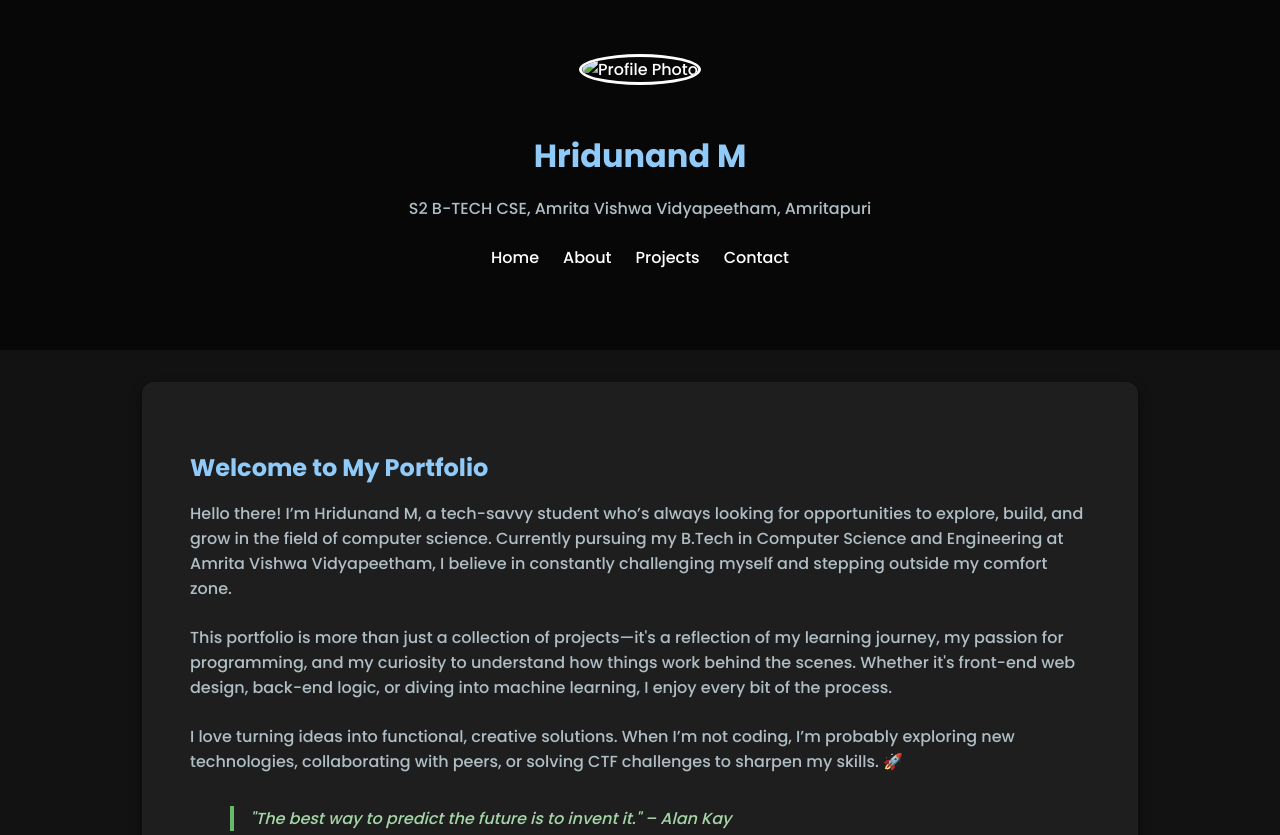
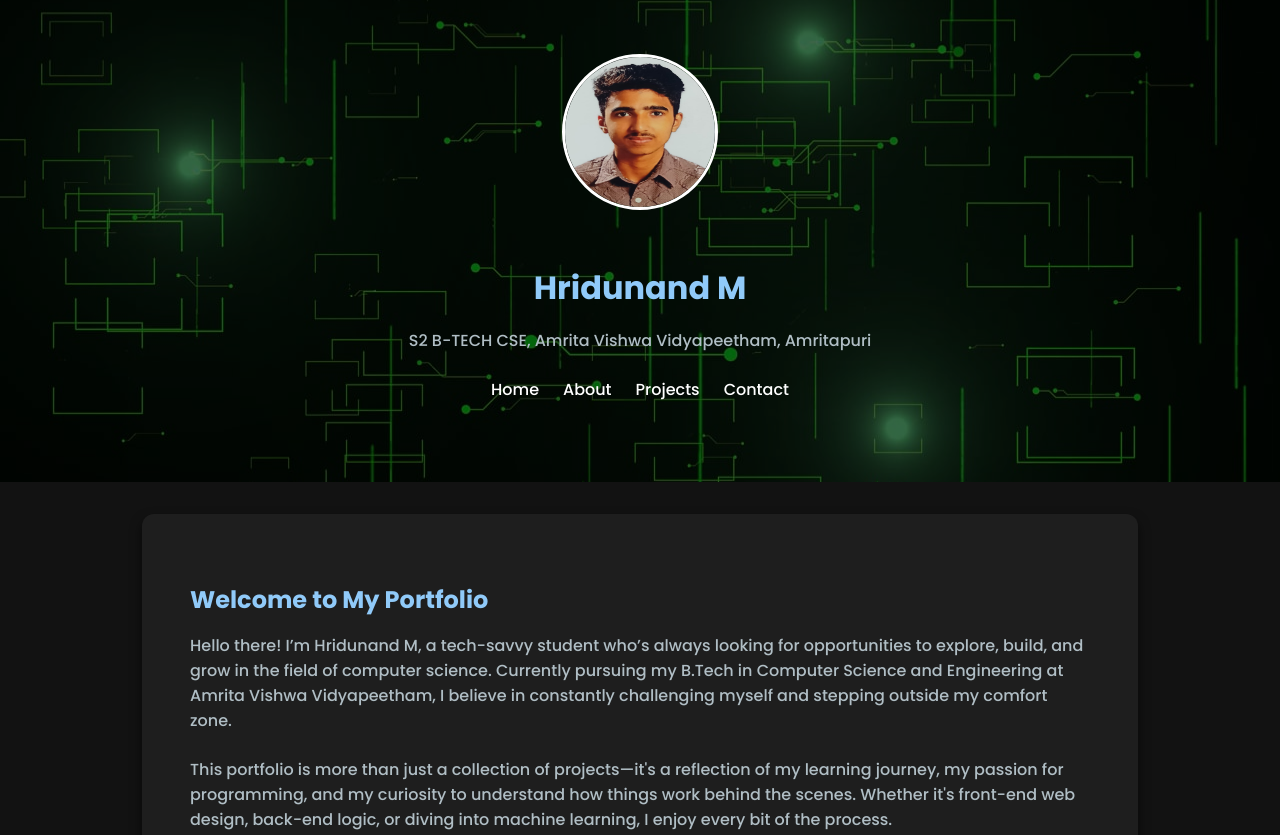
Before and after one commit to Hridunand/portfolio-website, a plain HTML site: page index.html in a window 1280 px wide. Shown: the top 835 px of the page. Drawn offline with Linux system fonts and the light colour scheme.

Commit message:
index.html

```diff
--- a/index.html
+++ b/index.html
@@ -15,7 +15,7 @@
         }
 
         header {
-            background: url('file:///C:/Users/HP/Downloads/brgb.jpg') center/cover no-repeat;
+            background: url('images/bgrnd.jpg') center/cover no-repeat;
             color: #fff;
             padding: 4rem 0;
             text-align: center;
@@ -112,7 +112,7 @@
 </head>
 <body>
     <header>
-        <img src="file:///C:/Users/HP/Pictures/Saved%20Pictures/WhatsApp%20Image%202024-03-25%20at%2011.51.36_1ccf0337.jpg" alt="Profile Photo">
+        <img src="images/profile.jpg" alt="Profile Photo">
         <h1>Hridunand M</h1>
         <p>S2 B-TECH CSE, Amrita Vishwa Vidyapeetham, Amritapuri</p>
         <nav>
```
